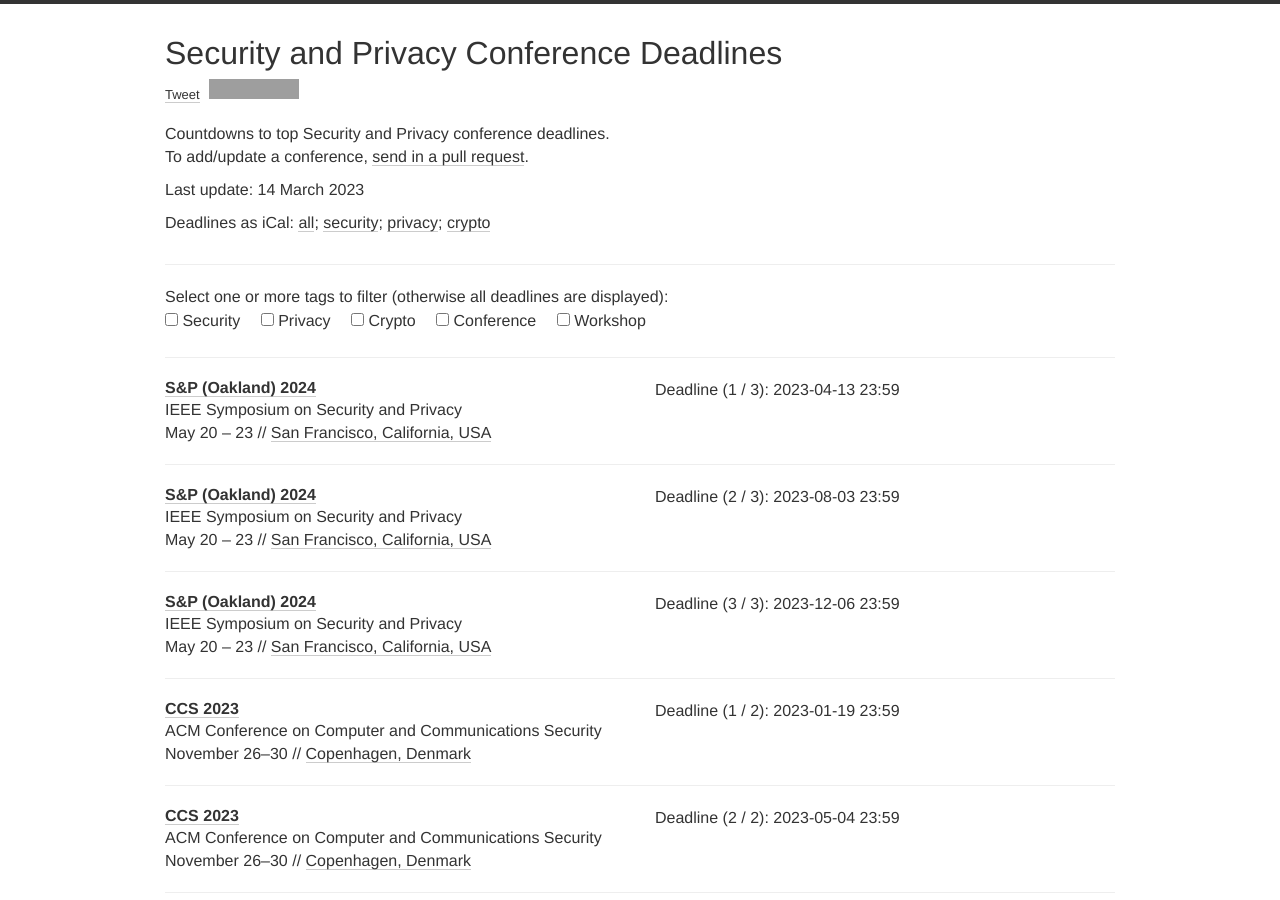
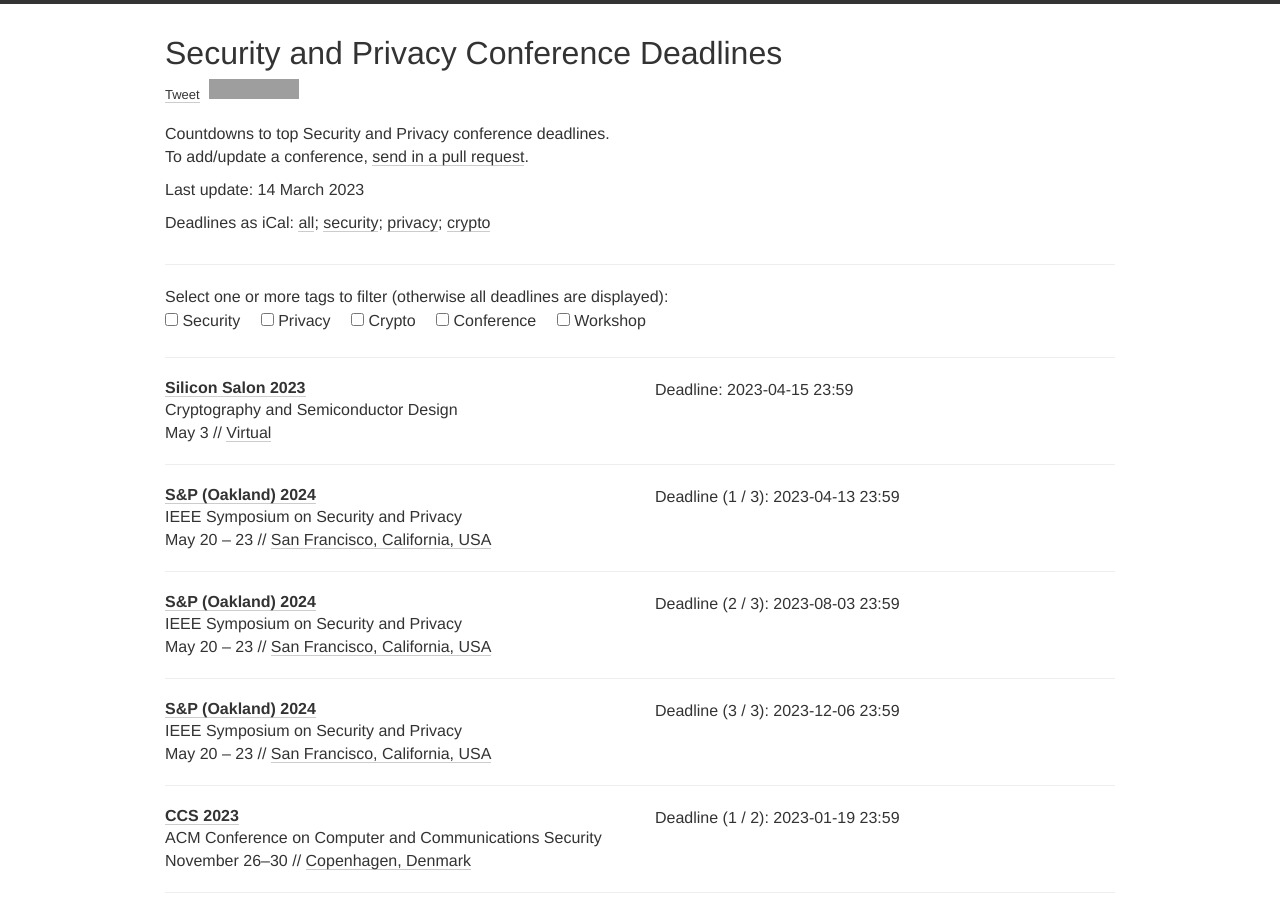
Before and after one commit to sec-deadlines/sec-deadlines.github.io, a Jekyll site: the page built from index.html, in a window 1280 px wide and 900 px high. Built offline with Jekyll 4.4.1, drawn with Linux system fonts in a browser that asks for light colours; nearby versions of some CDN libraries; comment, search, counter and statistics services are not loaded; grey boxes are pictures that could not be loaded.

Commit message:
Update conferences.yml

```diff
--- a/_data/conferences.yml
+++ b/_data/conferences.yml
@@ -1,5 +1,15 @@
 ---
  # Security and Privacy
+
+- name: Silicon Salon
+  year: 2023
+  date: "May 3"
+  description: Cryptography and Semiconductor Design
+  link: https://www.siliconsalon.info/
+  deadline:
+  - "2023-04-15 23:59"
+  place: Virtual
+  tags: [SEC, PRIV, CRYPTO, CONF]
 
 - name: S&P (Oakland)
   year: 2024
```
